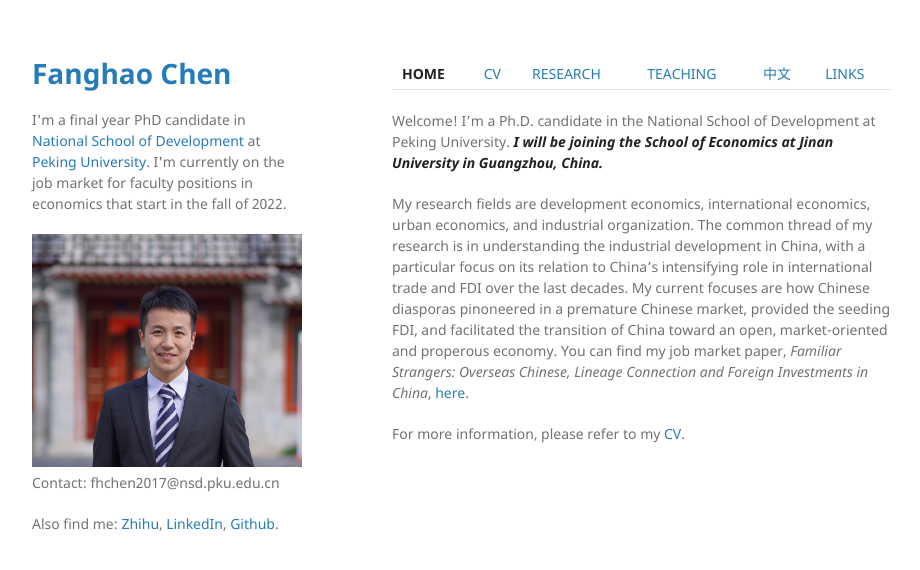
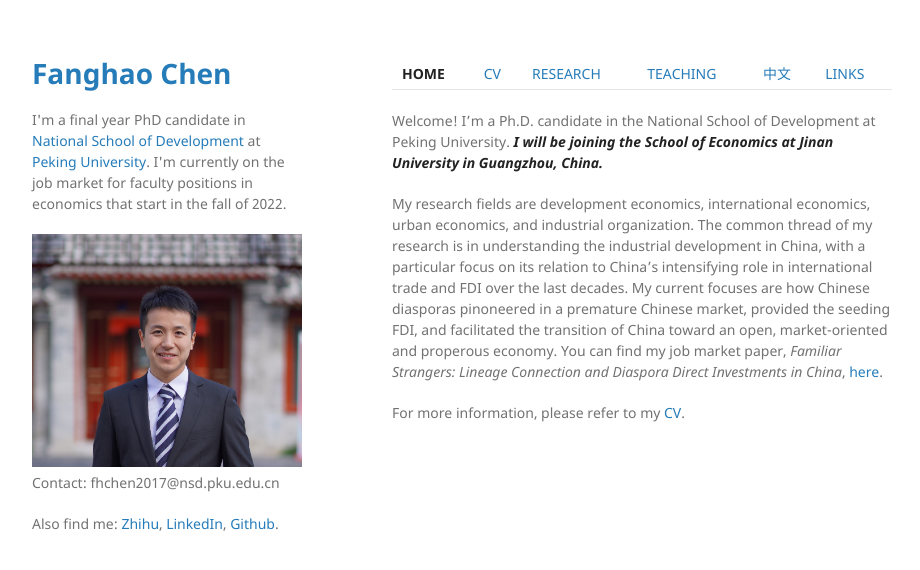
Before and after one commit to FanghaoChen/homepage, a Jekyll site: the page built from index.md, in a window 1280 px wide. Shown: the top 570 px of the page, without its empty margins (178-1098 px from the left). Built offline with Jekyll 4.4.1, drawn with Linux system fonts in a browser that asks for light colours.

Commit message:
Update index.md

```diff
--- a/index.md
+++ b/index.md
@@ -7,6 +7,6 @@ layout: default
 
 Welcome! I'm a Ph.D. candidate in the National School of Development at Peking University. _**I will be joining the School of Economics at Jinan University in Guangzhou, China.**_
 
-My research fields are development economics, international economics, urban economics, and industrial organization. The common thread of my research is in understanding the industrial development in China, with a particular focus on its relation to China’s intensifying role in international trade and FDI over the last decades. My current focuses are how Chinese diasporas pinoneered in a premature Chinese market, provided the seeding FDI, and facilitated the transition of China toward an open, market-oriented and properous economy. You can find my job market paper, _Familiar Strangers: Overseas Chinese, Lineage Connection and Foreign Investments in China_, [here](./assets/JMP_FanghaoChen_211120.pdf).
+My research fields are development economics, international economics, urban economics, and industrial organization. The common thread of my research is in understanding the industrial development in China, with a particular focus on its relation to China’s intensifying role in international trade and FDI over the last decades. My current focuses are how Chinese diasporas pinoneered in a premature Chinese market, provided the seeding FDI, and facilitated the transition of China toward an open, market-oriented and properous economy. You can find my job market paper, _Familiar Strangers: Lineage Connection and Diaspora Direct Investments in China_, [here](./assets/familiar_strangers_draft_220303.pdf).
 
 For more information, please refer to my [CV](./assets/CV_FanghaoChen_211214.pdf).
```
